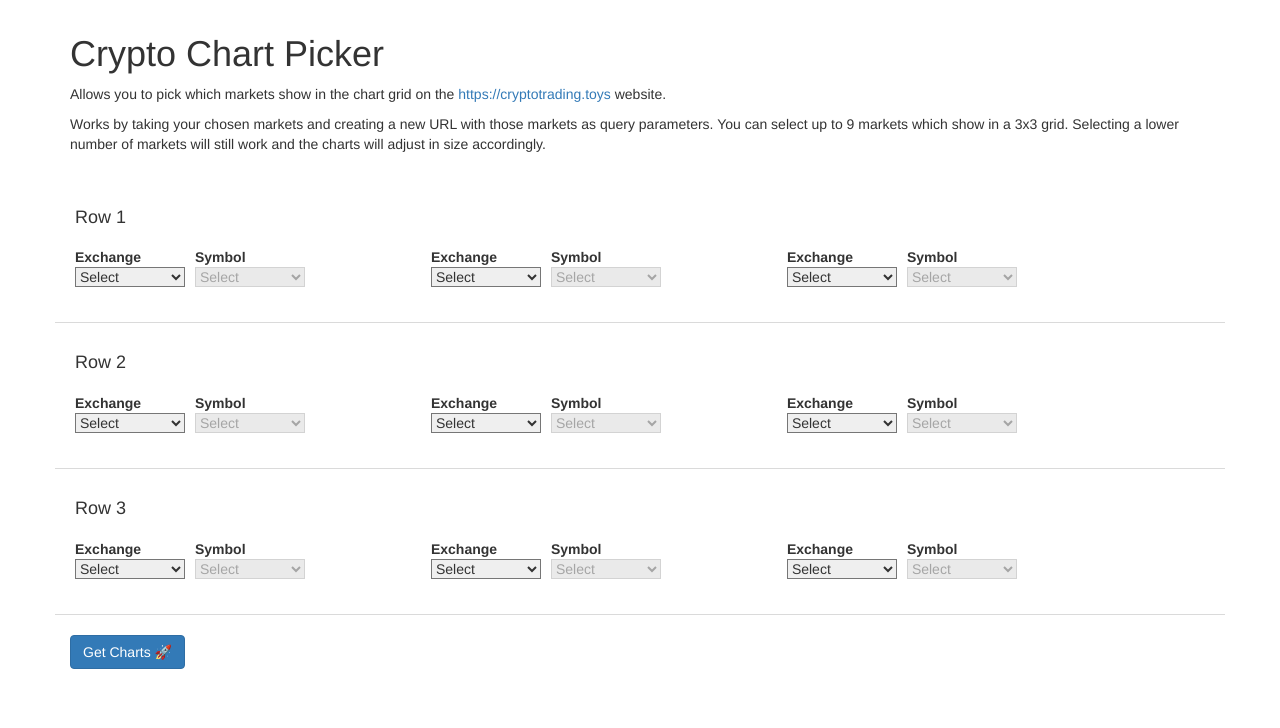
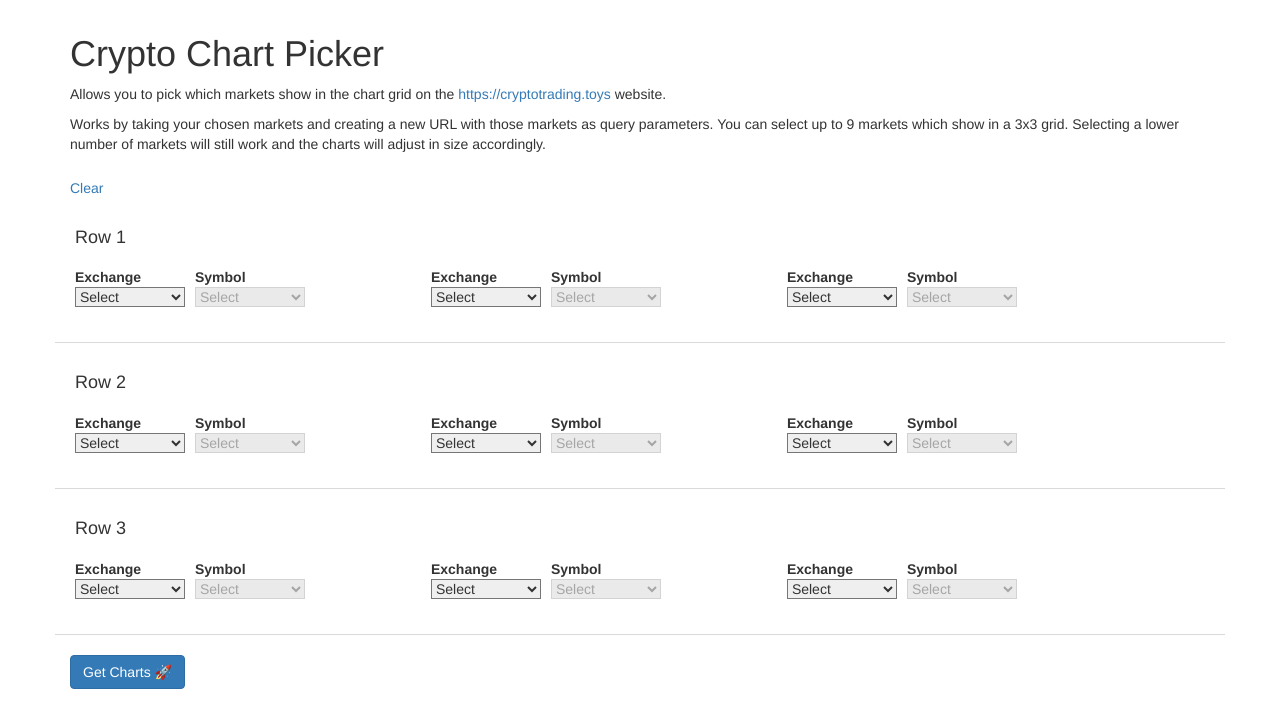
Before and after one commit to H-Gomez/crypto-chart-tiles, a React (Create React App) app: page / in a window 1280 px wide. Shown: the top 728 px of the page. Built offline with nearby package versions, Linux system fonts and the light colour scheme.

Commit message:
Add ability to clear all selection on button click.

```diff
--- a/src/Picker.js
+++ b/src/Picker.js
@@ -68,6 +68,7 @@ class Picker extends React.Component {
         this.handleExchangeChange = this.handleExchangeChange.bind(this);
         this.handleSymbolChange = this.handleSymbolChange.bind(this);
         this.urlBuilder = this.urlBuilder.bind(this);
+        this.handleClearSelects = this.handleClearSelects.bind(this);
     }
 
     /**
@@ -125,6 +126,21 @@ class Picker extends React.Component {
     }
 
     /**
+     * Clears all select inputs by interating over the object in state.
+     */
+    handleClearSelects() {
+        let obj = { ...this.state.selections };
+        for (var key in obj) {
+            obj[key].exchange = "";
+            obj[key].options = [];
+            obj[key].symbol = "";
+        }
+        this.setState({
+            selections: obj
+        });
+    }
+
+    /**
      * Get list of all coins from the local JSON file and create a new array
      * containing the exchange names based on the JSON keys. Set state after.
      */
@@ -144,6 +160,7 @@ class Picker extends React.Component {
     render() {
         return (
             <div className="container">
+                <a onClick={this.handleClearSelects}>Clear</a>
                 <div className="row">
                     <h4>Row 1</h4>
                     <div className="selector-wrap">
```
Also changed, not shown: 1 other file (tests, documents, lock files or other folders).
